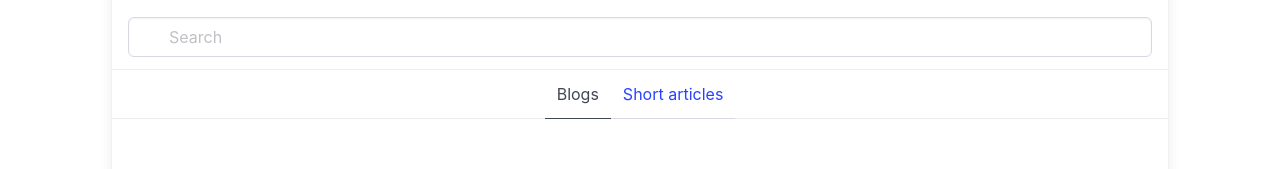
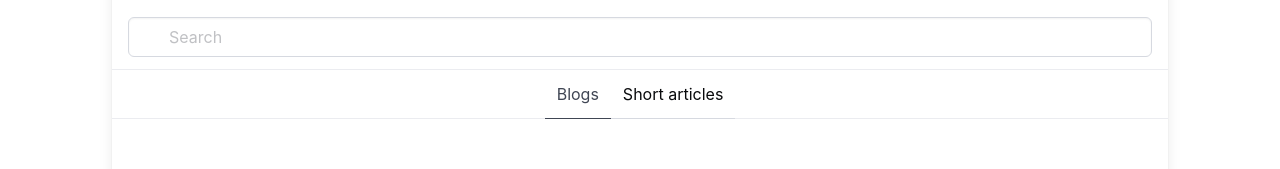
Before and after one commit to nishantb06/nishantb06.github.io, a React (Create React App) app: page /writings in a window 1280 px wide. Shown: the part 180-349 px from the top of the page. Built offline with nearby package versions, Linux system fonts and the light colour scheme; data requests are answered from the project's data file.

Commit message:
text color fix for panel tabs in writings

```diff
--- a/src/components/Writings.js
+++ b/src/components/Writings.js
@@ -46,14 +46,14 @@ const Writings = () => {
                     <p className="panel-tabs">
                         <Link
                             // to="/writings/blogs"
-                            className={activeTab === 'Blogs' ? 'is-active' : ''}
+                            className={activeTab === 'Blogs' ? 'is-active' : 'has-text-black'}
                             onClick={() => setActiveTab('Blogs')}
                         >
                             Blogs
                         </Link>
                         <Link
                             // to="/writings/short-articles"
-                            className={activeTab === 'Short articles' ? 'is-active' : ''}
+                            className={activeTab === 'Short articles' ? 'is-active' : 'has-text-black'}
                             onClick={() => setActiveTab('Short articles')}
                         >
                             Short articles
```
